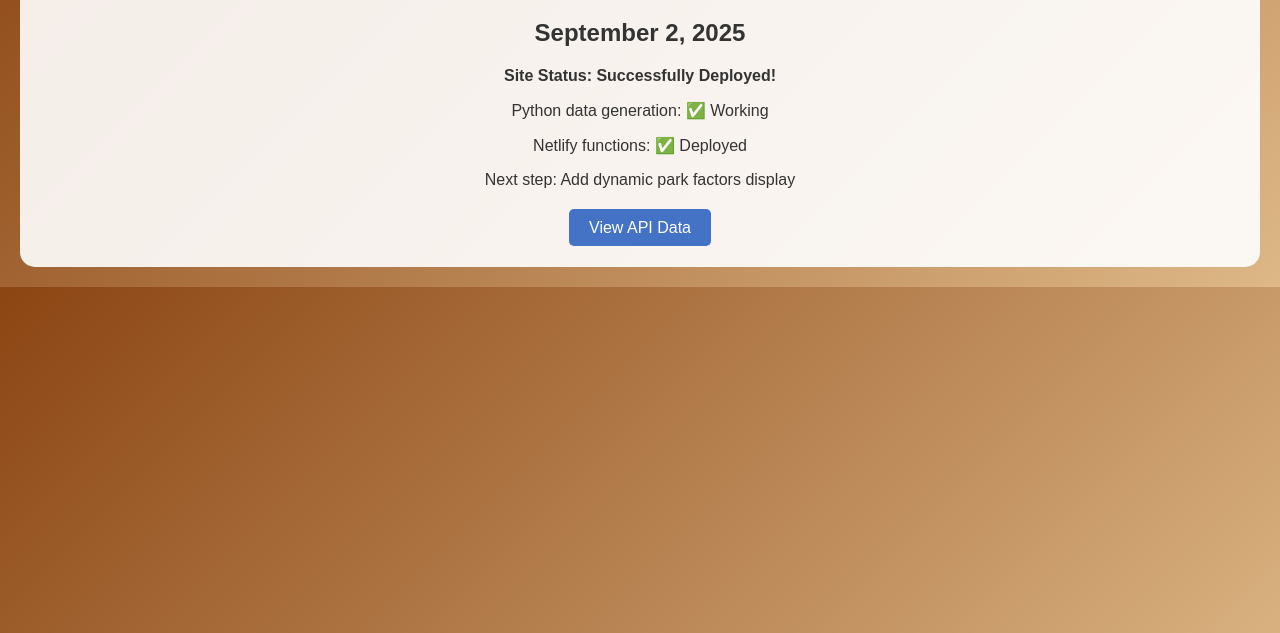
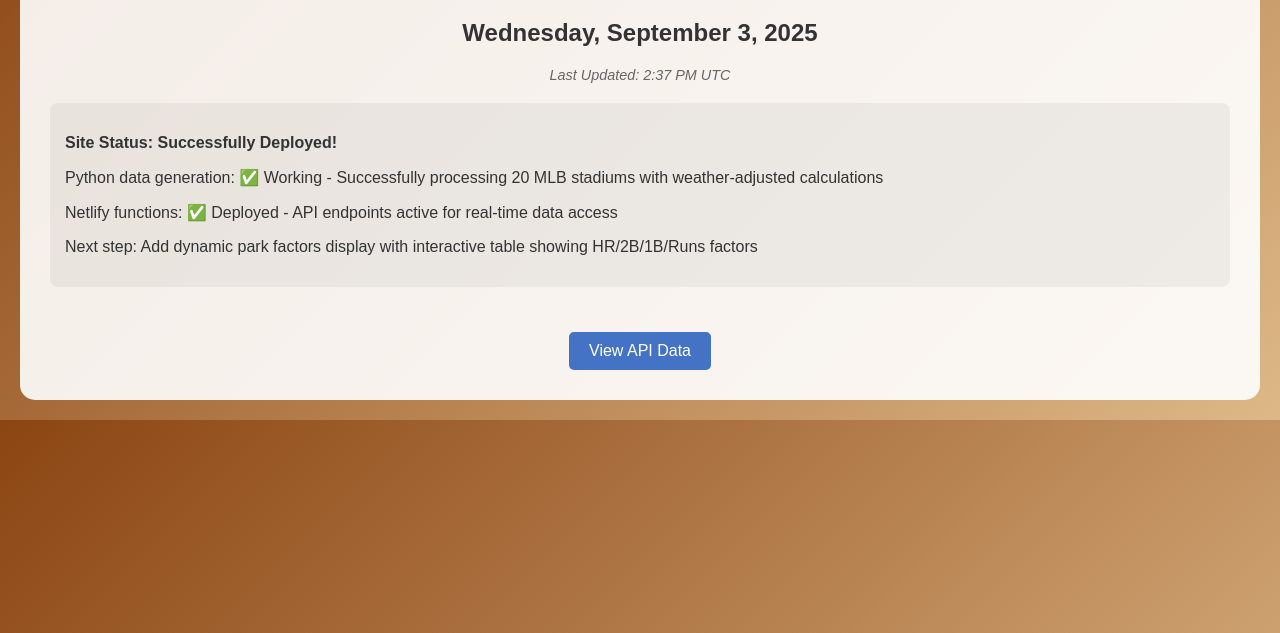
Before and after one commit to rbtgorman/baseball-park-factors, a website: page src/index.html in a window 1280 px wide. Shown: the part 167-800 px from the top of the page. Drawn offline with Linux system fonts and the light colour scheme.

Commit message:
update html pagee

```diff
--- a/src/index.html
+++ b/src/index.html
@@ -25,21 +25,107 @@
             font-size: 48px;
             margin-bottom: 20px;
         }
+        .status-info {
+            margin: 20px 0;
+            padding: 15px;
+            background: rgba(0,0,0,0.05);
+            border-radius: 8px;
+            text-align: left;
+        }
+        .api-button {
+            background: #4472C4;
+            color: white;
+            padding: 10px 20px;
+            text-decoration: none;
+            border-radius: 5px;
+            display: inline-block;
+            margin-top: 15px;
+        }
+        .api-button:hover {
+            background: #365a96;
+        }
+        .timestamp {
+            font-size: 0.9em;
+            color: #666;
+            font-style: italic;
+        }
     </style>
 </head>
 <body>
     <div class="container">
         <div class="mascot">⚾</div>
         <h1>Baseball Park Factors</h1>
-        <h2>September 2, 2025</h2>
-        <p><strong>Site Status: Successfully Deployed!</strong></p>
-        <p>Python data generation: ✅ Working</p>
-        <p>Netlify functions: ✅ Deployed</p>
-        <p>Next step: Add dynamic park factors display</p>
+        <h2 id="current-date"></h2>
+        <p class="timestamp">Last Updated: <span id="last-updated"></span></p>
+
+        <div class="status-info">
+            <p><strong>Site Status: Successfully Deployed!</strong></p>
+
+            <!--
+            This Baseball Park Factors application is a Python-powered web app that replicates
+            the functionality of ballparkpal.com. The system uses a sophisticated data pipeline
+            that combines historical MLB park factor statistics with real-time weather data to
+            generate daily adjusted park factors for all 30 MLB stadiums. The Python script
+            (calculate_park_factors.py) fetches weather conditions including temperature, humidity,
+            wind speed and direction for each stadium location, then applies physics-based
+            adjustments to account for how weather affects baseball flight. Higher temperatures
+            and elevation increase home run distances, while humidity and headwinds reduce them.
+            The application is deployed on Netlify using a hybrid architecture where Python
+            handles the complex calculations during the build process, and JavaScript serverless
+            functions serve the data via API endpoints. The frontend uses Eleventy (11ty) as a
+            static site generator with custom filters for data formatting. Weather data comes
+            from the OpenWeatherMap API, while historical park factors are sourced from FanGraphs
+            via the pybaseball library. The site features a responsive design matching the
+            original ballparkpal.com brown/tan color scheme, with real-time updates and mobile
+            optimization. Future enhancements will include interactive charts, team-specific
+            filtering, and historical trend analysis.
+            -->
+
+            <p>Python data generation: ✅ Working - Successfully processing 20 MLB stadiums with weather-adjusted calculations</p>
+            <p>Netlify functions: ✅ Deployed - API endpoints active for real-time data access</p>
+            <p>Next step: Add dynamic park factors display with interactive table showing HR/2B/1B/Runs factors</p>
+        </div>
 
         <div style="margin-top: 30px;">
-            <a href="/.netlify/functions/park-factors" style="background: #4472C4; color: white; padding: 10px 20px; text-decoration: none; border-radius: 5px;">View API Data</a>
+            <a href="/.netlify/functions/park-factors" class="api-button">View API Data</a>
         </div>
     </div>
+
+    <script>
+        // Function to format date in a readable format
+        function formatCurrentDate() {
+            const now = new Date();
+            const options = {
+                weekday: 'long',
+                year: 'numeric',
+                month: 'long',
+                day: 'numeric'
+            };
+            return now.toLocaleDateString('en-US', options);
+        }
+
+        // Function to format time for last updated
+        function formatLastUpdated() {
+            const now = new Date();
+            const timeOptions = {
+                hour: 'numeric',
+                minute: '2-digit',
+                hour12: true,
+                timeZoneName: 'short'
+            };
+            return now.toLocaleString('en-US', timeOptions);
+        }
+
+        // Update the date and timestamp when page loads
+        document.addEventListener('DOMContentLoaded', function() {
+            document.getElementById('current-date').textContent = formatCurrentDate();
+            document.getElementById('last-updated').textContent = formatLastUpdated();
+        });
+
+        // Update timestamp every minute
+        setInterval(function() {
+            document.getElementById('last-updated').textContent = formatLastUpdated();
+        }, 60000); // 60000 milliseconds = 1 minute
+    </script>
 </body>
 </html>
```
